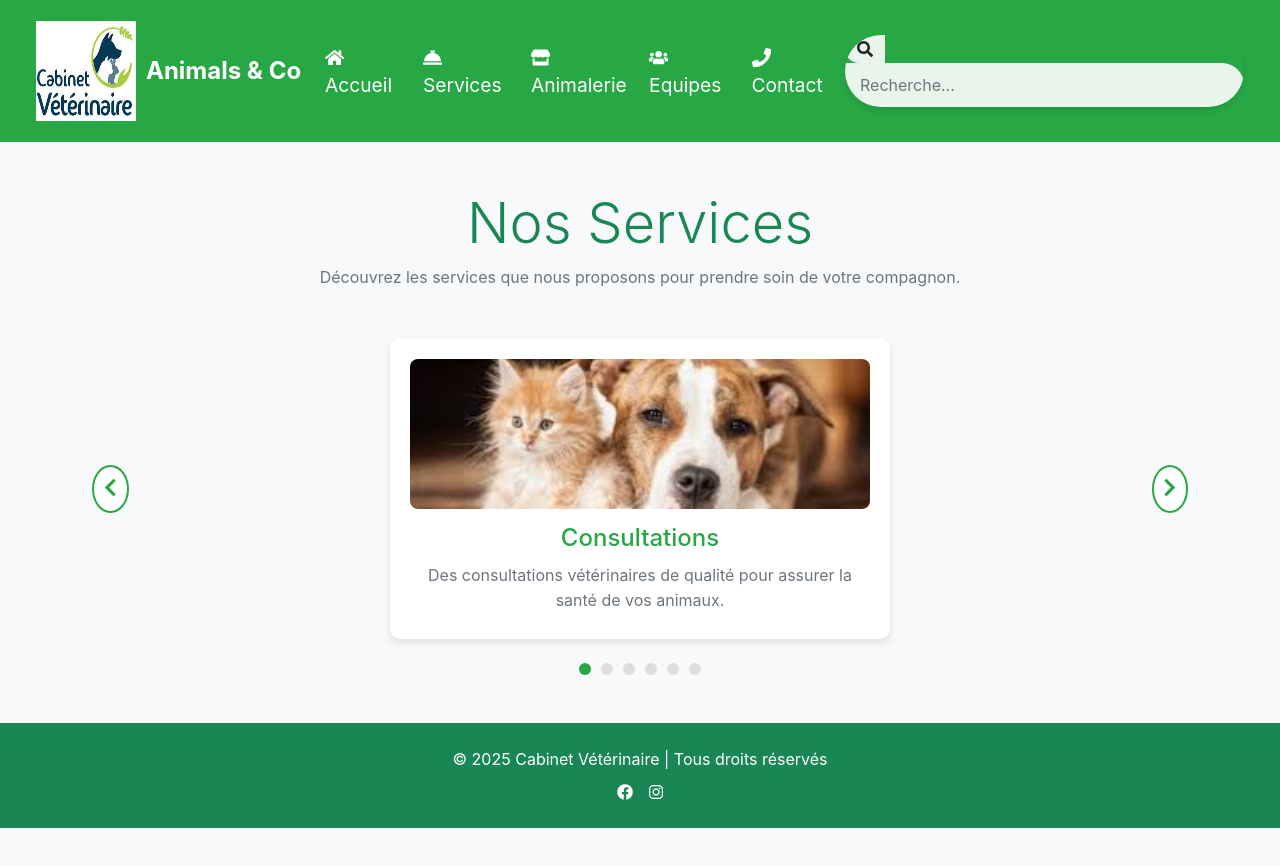
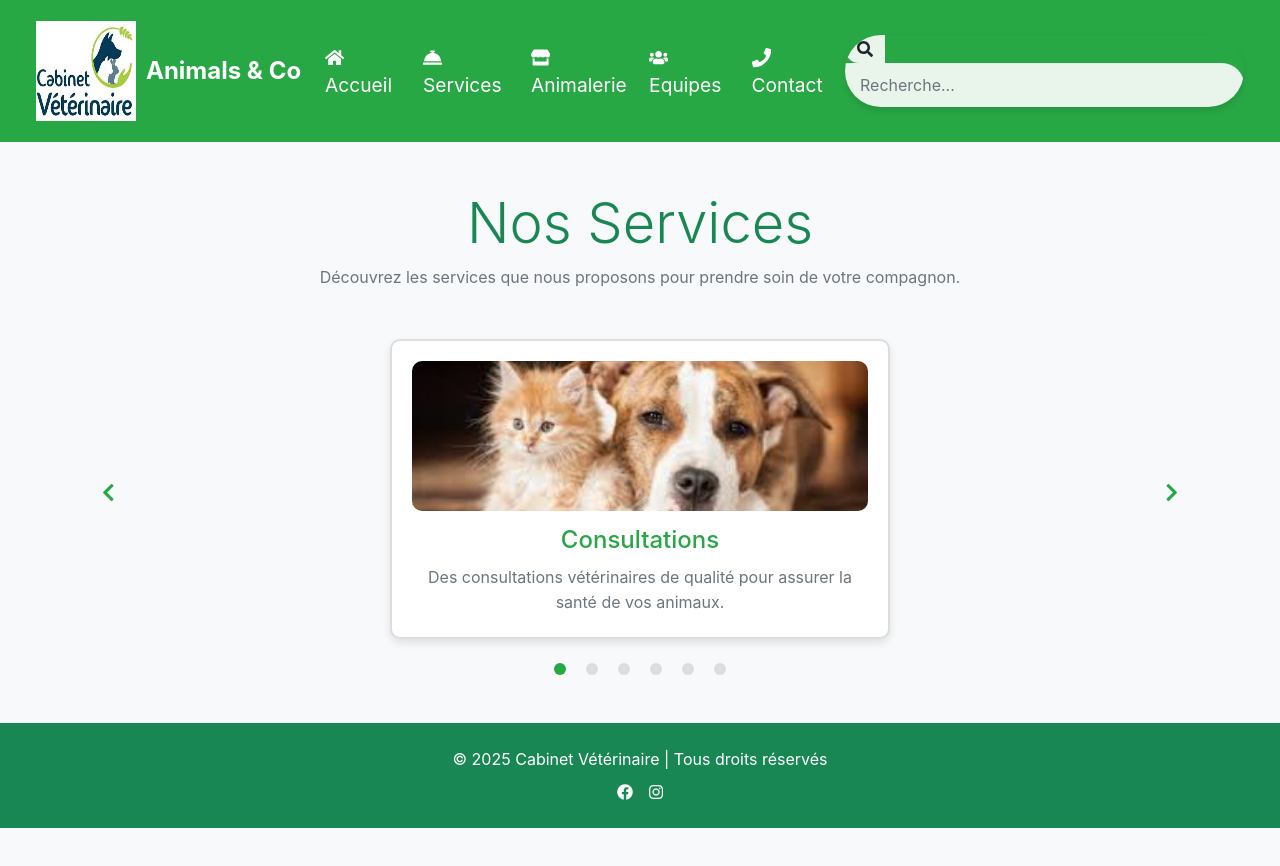
Before and after one commit to Antonella2006/Stage_Vet, a React (Create React App) app: page /Services in a window 1280 px wide. Shown: the top 866 px of the page. Built offline with nearby package versions, Linux system fonts and the light colour scheme.

Commit message:
Update Services.css

```diff
--- a/src/components/Services.css
+++ b/src/components/Services.css
@@ -32,7 +32,6 @@
     height: 300px;
   }
 
-  /* Autres styles de texte */
   .service-card h4 {
     color: #28a745;
     font-size: 1.5rem;
@@ -72,7 +71,7 @@
     background-color: #28a745;
     color: white;
   }
-  /* Styles pour les ronds de navigation */
+
   .dots-container {
     display: flex;
     justify-content: center;
@@ -97,3 +96,64 @@
   .dot:hover {
     background-color: #6c757d;
   }
+
+
+.health-tips-section {
+  text-align: center;
+}
+
+.health-tips-list {
+  list-style-type: none;
+  padding: 0;
+}
+
+.health-tip-item {
+  font-size: 1.2rem;
+  margin-bottom: 1rem;
+}
+
+
+.service-card {
+  max-width: 600px;
+  padding: 20px;
+  text-align: center;
+  border: 2px solid #ddd;
+  border-radius: 10px;
+  background-color: white;
+}
+
+.service-image {
+  width: 100%;
+  max-height: 300px;
+  object-fit: cover;
+  border-radius: 10px;
+}
+
+.arrow-button {
+  background-color: transparent;
+  border: none;
+  font-size: 2rem;
+  color: #28a745;
+}
+
+.arrow-button:hover {
+  color: #218838;
+}
+
+.dots-container {
+  margin-top: 20px;
+}
+
+.dot {
+  height: 12px;
+  width: 12px;
+  margin: 0 5px;
+  background-color: #ddd;
+  border-radius: 50%;
+  display: inline-block;
+  transition: background-color 0.3s ease;
+}
+
+.dot.active {
+  background-color: #28a745;
+}
```
